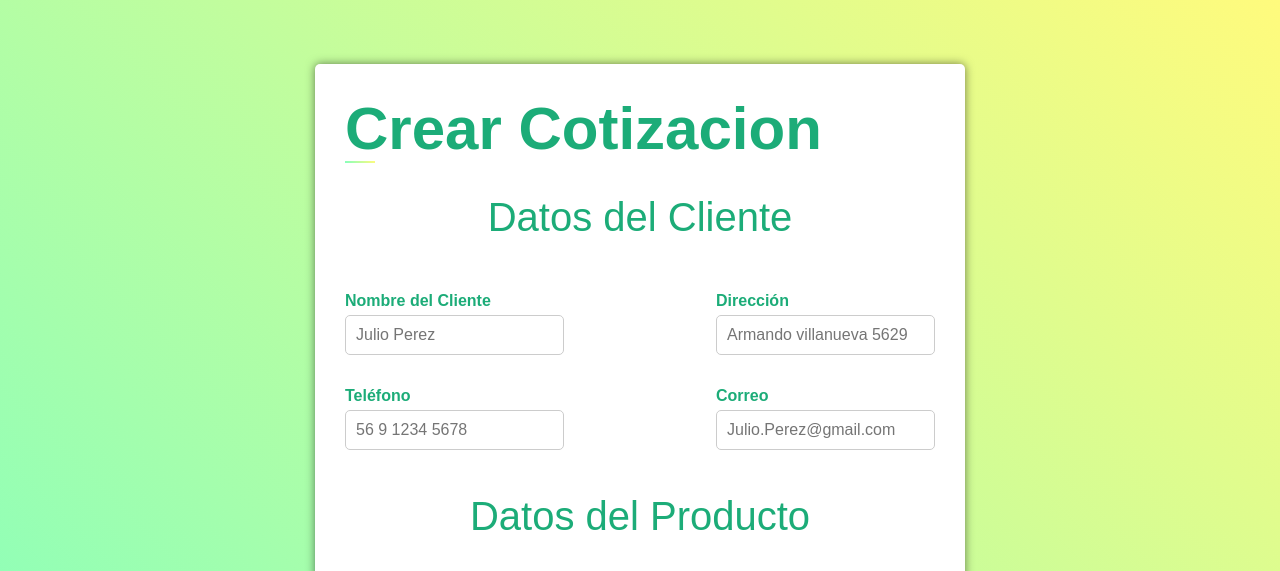
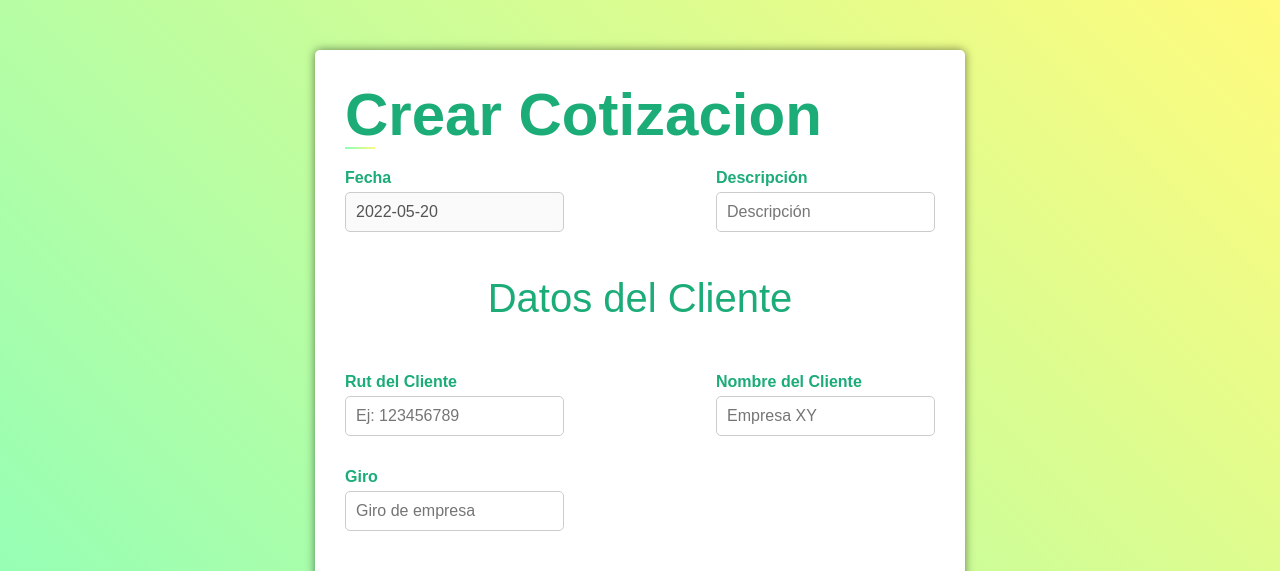
Before and after one commit to Esgarothh/ingsoftware-front, a Flask app: page /cotizaciones in a window 1280 px wide. Shown: the part 133-704 px from the top of the page. Run offline with Flask 2, Linux system fonts and the light colour scheme; data that the repository does not hold is empty; some libraries are stand-ins or nearby versions.

Commit message:
Listo Crear cotizacion

```diff
--- a/flaskback/funciones.py
+++ b/flaskback/funciones.py
@@ -27,11 +27,15 @@
 # FUNCIONES COTIZACIONES
 
 def createCotizacion(cursor, descripcion, cliente_id, fecha, total):
-    cursor.execute("""INSERT INTO facturas(descripcion, cliente_id, fecha, total) VALUES (%s, %s, %s, %s);""", (descripcion, cliente_id, fecha, total))
+    cursor.execute("""INSERT INTO cotizaciones(descripcion, cliente_id, fecha, total) VALUES (%s, %s, %s, %s);""", (descripcion, cliente_id, fecha, total))
 
 def getCotizaciones(cursor, hoja):
     limite = (hoja * 10)
     cursor.execute("""SELECT * FROM cotizaciones LIMIT 10 OFFSET %s;""", (limite,))
+    return cursor.fetchall()
+
+def getLastIdCotizacion(cursor):
+    cursor.execute("""SELECT id_cotizacion FROM cotizaciones ORDER BY id_cotizacion DESC LIMIT 1;""")
     return cursor.fetchall()
 
 def getCotizacionesById(cursor, id):
@@ -106,7 +110,11 @@
 def getClienteByID(cursor, id):
     cursor.execute("""SELECT nombre_cliente FROM clientes WHERE rut_cliente = %s;""", (id,))
     return cursor.fetchall()
+
 # FUNCIONES DE LISTAS
 
 def agregarProductoFactura(cursor, id_producto, id_factura, cantidad, monto):
     cursor.execute("""INSERT INTO productosxfactura(id_producto, folio, cantidad, monto) VALUES (%s, %s, %s, %s);""", (id_producto, id_factura, cantidad, monto,))
+
+def agregarProductoCotizacion(cursor, id_producto, id_cotizacion, cantidad, monto):
+    cursor.execute("""INSERT INTO productosxcotizacion(id_producto, id_cotizacion, cantidad, monto) VALUES (%s, %s, %s, %s);""", (id_producto, id_cotizacion, cantidad, monto,))
--- a/flaskback/main.py
+++ b/flaskback/main.py
@@ -16,10 +16,6 @@
     url_for,
 )
 import json
-import sys
-
-print('This is error output', file=sys.stderr)
-print('This is standard output', file=sys.stdout)
 
 up.uses_netloc.append("postgres")
 url = up.urlparse(
@@ -52,6 +48,7 @@
 def signup():
     return render_template("signup.html")
 
+#RUTAS DE FACTURAS
 
 @app.route("/facturas")
 def facturas():
@@ -62,12 +59,67 @@
     return render_template("facturas.html",productos=productos, folio=folio[0][0]+1, fecha=fecha, maximo=maximo)
 
 
+@app.route("/crear_factura", methods=["GET", "POST"])
+def crear_factura():
+    if request.method == "POST":
+        folio = request.form.get("folio")
+        fecha_emision = datetime.today().strftime('%Y-%m-%d')
+        descripcion = request.form.get("descripcion_factura")
+        rut_cliente = request.form.get("rut_cliente")
+        nombre_cliente = request.form.get("nombre_cliente")
+        giro = request.form.get("giro")
+        productos_factura = request.form.get("productos_final").split(",")
+        monto_neto = 0
+        for i in range(int(len(productos_factura)/3)):
+            producto_nuevo = []
+            for j in range(3):
+                productos_factura[i*3+j] = int(productos_factura[i*3+j])
+                producto_nuevo.append(productos_factura[i*3+j])
+                if j+1 % 3 == 3:
+                    print(int(productos_factura[i*3+j]))
+                    monto_neto += int(productos_factura[i*3+j])
+            agregarProductoFactura(cursor, producto_nuevo[0], folio, producto_nuevo[1], producto_nuevo[2])
+        print(fecha_emision, descripcion, monto_neto, rut_cliente, nombre_cliente, giro, productos_factura)
+        createCliente(cursor, rut_cliente, nombre_cliente, giro)
+        CreateFactura(cursor, rut_cliente, descripcion, fecha_emision, monto_neto)
+        return redirect("/verfacturas")
+
+#RUTAS DE COTIZACIONES
 
 @app.route("/cotizaciones")
 def cotizaciones():
     productos = getAllProductos(cursor)
     maximo = len(productos)
-    return render_template("cotizaciones.html",productos=productos,maximo=maximo)
+    fecha = datetime.today().strftime('%Y-%m-%d')
+    #id_cotizacion = getLastIdCotizacion(cursor)
+    id_cotizacion = 1
+    return render_template("cotizaciones.html",productos=productos,maximo=maximo,id_cotizacion=id_cotizacion,fecha=fecha)
+
+
+@app.route("/crear_cotizacion", methods=["GET", "POST"])
+def crear_cotizacion():
+    if request.method == "POST":
+        id_cotizacion = request.form.get("id_cotizacion")
+        fecha_emision = datetime.today().strftime('%Y-%m-%d')
+        descripcion = request.form.get("descripcion_cotizacion")
+        rut_cliente = request.form.get("rut_cliente")
+        nombre_cliente = request.form.get("nombre_cliente")
+        giro = request.form.get("giro")
+        productos_cotizacion = request.form.get("productos_final").split(",")
+        monto_neto = 0
+        for i in range(int(len(productos_cotizacion)/3)):
+            producto_nuevo = []
+            for j in range(3):
+                productos_cotizacion[i*3+j] = int(productos_cotizacion[i*3+j])
+                producto_nuevo.append(productos_cotizacion[i*3+j])
+                if j+1 % 3 == 3:
+                    print(int(productos_cotizacion[i*3+j]))
+                    monto_neto += int(productos_cotizacion[i*3+j])
+            agregarProductoCotizacion(cursor, producto_nuevo[0], id_cotizacion, producto_nuevo[1], producto_nuevo[2])
+        print(fecha_emision, descripcion, monto_neto, rut_cliente, nombre_cliente, giro, productos_cotizacion)
+        createCliente(cursor, rut_cliente, nombre_cliente, giro)
+        createCotizacion(cursor, descripcion, rut_cliente, fecha_emision, monto_neto)
+        return redirect("/vercotizaciones")
 
 
 @app.route("/productos")
@@ -113,31 +165,6 @@
         # return render_template("camara.html", name=person["name"], email = person["email"])
 
 
-@app.route("/crear_factura", methods=["GET", "POST"])
-def crear_factura():
-    if request.method == "POST":
-        folio = request.form.get("folio")
-        fecha_emision = datetime.today().strftime('%Y-%m-%d')
-        descripcion = request.form.get("descripcion_factura")
-        rut_cliente = request.form.get("rut_cliente")
-        nombre_cliente = request.form.get("nombre_cliente")
-        giro = request.form.get("giro")
-        productos_factura = request.form.get("productos_final").split(",")
-        monto_neto = 0
-        for i in range(int(len(productos_factura)/3)):
-            producto_nuevo = []
-            for j in range(3):
-                productos_factura[i*3+j] = int(productos_factura[i*3+j])
-                producto_nuevo.append(productos_factura[i*3+j])
-                if j+1 % 3 == 3:
-                    print(int(productos_factura[i*3+j]))
-                    monto_neto += int(productos_factura[i*3+j])
-            agregarProductoFactura(cursor, producto_nuevo[0], folio, producto_nuevo[1], producto_nuevo[2])
-        print(fecha_emision, descripcion, monto_neto, rut_cliente, nombre_cliente, giro, productos_factura)
-        createCliente(cursor, rut_cliente, nombre_cliente, giro)
-        CreateFactura(cursor, rut_cliente, descripcion, fecha_emision, monto_neto)
-        return redirect("/verfacturas")
-
 @app.route("/editar_producto", methods=["GET", "POST"])
 def editar_producto():
     if request.method == "POST":
@@ -156,19 +183,6 @@
         deleteProducto(cursor, id)
         return redirect("/verproductos")
 
-
-
-@app.route("/crear_cotizacion", methods=["GET", "POST"])
-def crear_cotizacion():
-    if request.method == "POST":
-        #precio = request.form.get("product_price")
-        #cliente = request.form.get("rut_cliente")
-        #descripcion = request.form.get("product_description")
-        #fecha_emision = datetime.today().strftime('%Y-%m-%d')
-        #monto_neto = request.form.get("product_price")
-        #print(precio)
-        #CreateFactura(cursor, cliente, descripcion, fecha_emision, monto_neto)
-        return redirect("/verfacturas")
 
 @app.route("/crear_producto", methods=["GET", "POST"])
 def crear_producto():
@@ -207,7 +221,14 @@
 def vercotizaciones():
     cotizaciones = getCotizaciones(cursor, 0)
     maximo = len(cotizaciones)
-    return render_template("vercotizaciones.html",lista_cotizaciones=cotizaciones,maximo=maximo)
+    nombres = []
+    for x in cotizaciones:
+        lista = list(x)
+        cliente = getClienteByID(cursor, lista[2])
+        nombres.append(cliente[0][0])
+    cotizaciones = getCotizaciones(cursor, 0)
+    maximo = len(cotizaciones)
+    return render_template("vercotizaciones.html",lista_cotizaciones=cotizaciones,maximo=maximo,clientes=nombres)
 
 
 @app.route("/verproductos", methods=["POST", "GET"])
--- a/flaskback/templates/cotizaciones.html
+++ b/flaskback/templates/cotizaciones.html
@@ -22,26 +22,33 @@
                 <h1>Crear Cotizacion</h1>
             </div>
             <form action="/crear_cotizacion" method="POST">
+                <div class="invoice-details">
+                        <input type="hidden"  name="id_cotizacion" id="id_cotizacion" placeholder="{{id_cotizacion}}" value="{{id_cotizacion}}">
+                    <div class="input-box">
+                        <span class="details">Fecha</span>
+                        <input disabled name="date" id="date" value="{{fecha}}" required>
+                    </div>
+                    <div class="input-box">
+                        <span class="details">Descripción</span>
+                        <input type="text" name="descripcion_cotizacion" id="descripcion_cotizacion" placeholder="Descripción">
+                    </div>
+                </div>
+                <div id="div_productos">
+                    <input type='hidden' name='productos_final' value=''>
+                </div>
                 <h2>Datos del Cliente</h2>
                 <div class="invoice-details">
                     <div class="input-box">
-                        <span class="details">Nombre del Cliente</span>
-                        <input type="text" name="customer_name" id="customer_name" placeholder="Julio Perez" required>
+                        <span class="details">Rut del Cliente</span>
+                        <input type="text" name="rut_cliente" id="rut_cliente" placeholder="Ej: 123456789" required>
                     </div>
                     <div class="input-box">
-                        <span class="details">Dirección</span>
-                        <input type="text" name="customer_address" id="customer_address"
-                            placeholder="Armando villanueva 5629" required>
+                        <span class="details">Nombre del Cliente</span>
+                        <input type="text" name="nombre_cliente" id="nombre_cliente" placeholder="Empresa XY" required>
                     </div>
                     <div class="input-box">
-                        <span class="details">Teléfono</span>
-                        <input type="number" name="customer_phone" id="customer_phone" placeholder="56 9 1234 5678"
-                            required>
-                    </div>
-                    <div class="input-box">
-                        <span class="details">Correo</span>
-                        <input type="email" name="customer_email" id="customer_email"
-                            placeholder="Julio.Perez@gmail.com" required>
+                        <span class="details">Giro</span>
+                        <input type="text" name="giro" id="giro" placeholder="Giro de empresa" required>
                     </div>
                 </div>
 
--- a/flaskback/templates/vercotizaciones.html
+++ b/flaskback/templates/vercotizaciones.html
@@ -30,7 +30,7 @@
             {% for i in range(0,maximo,1) %}
 				<tr>
 					<td>{{ lista_cotizaciones[i][0] }}</td> <!-- ID-->
-					<td>{{ lista_cotizaciones[i][2] }}</td> <!-- Descripción-->
+					<td>{{ clientes[i] }}</td> <!-- ID cliente-->
 					<td>{{ lista_cotizaciones[i][1] }}</td> <!-- ID cliente-->
                     <td>{{ lista_cotizaciones[i][4] }}</td> <!-- Monto-->
                     <td>
```
